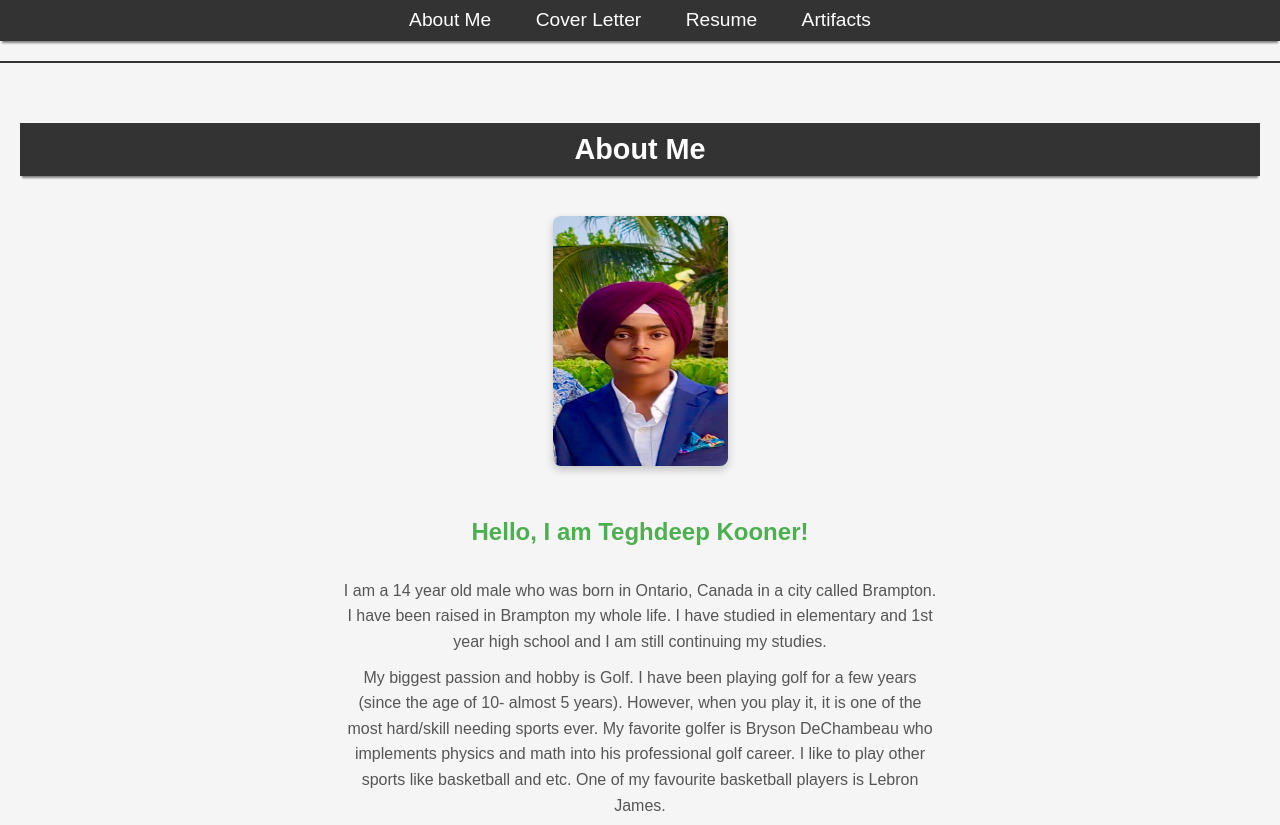
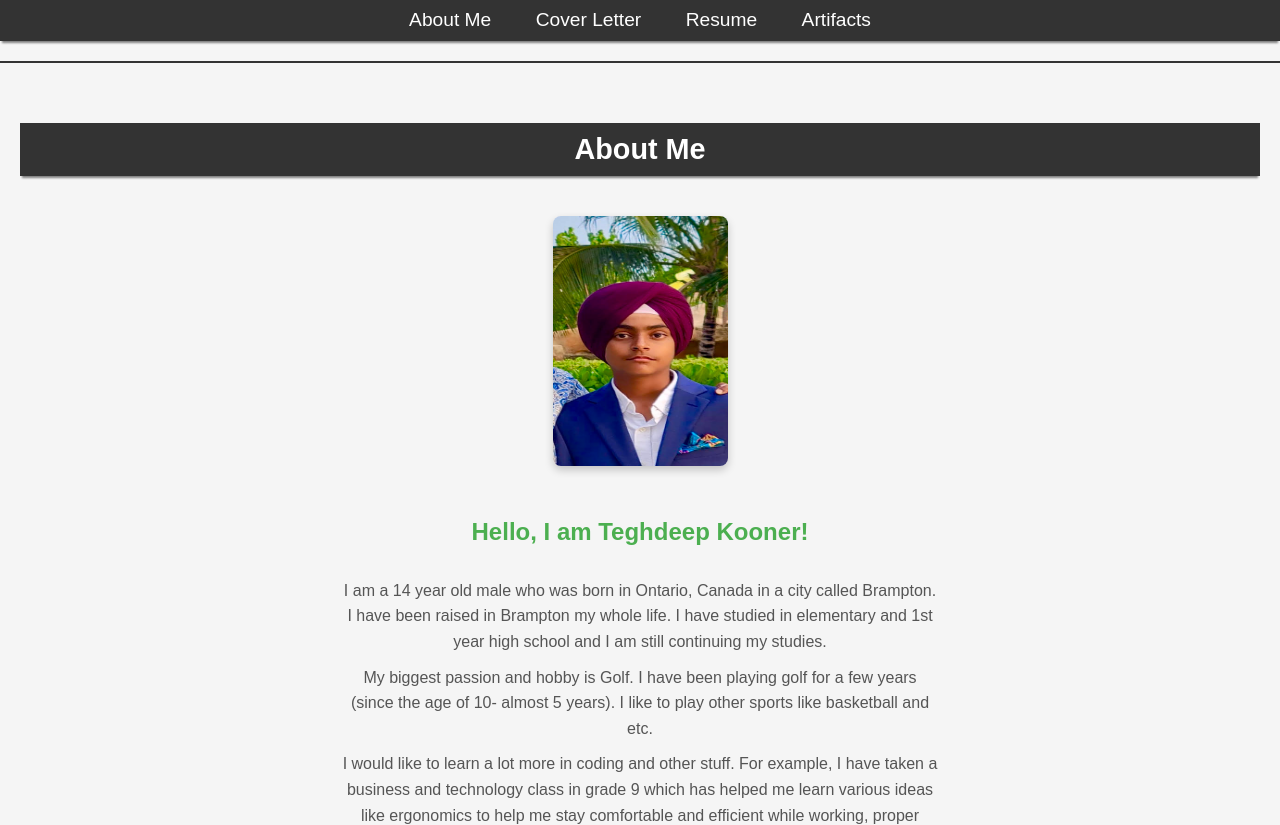
Before and after one commit to TeghK/teghdeeps-e-portfolio, a plain HTML site: page index.html in a window 1280 px wide. Shown: the part 86-911 px from the top of the page. Drawn offline with Linux system fonts and the light colour scheme.

Commit message:
Update index.html

```diff
--- a/index.html
+++ b/index.html
@@ -123,7 +123,7 @@
         <img src="Tegh-photo.jpg" alt="Tegh Photo">
         <h4>Hello, I am Teghdeep Kooner!</h4>
         <p>I am a 14 year old male who was born in Ontario, Canada in a city called Brampton. I have been raised in Brampton my whole life. I have studied in elementary and 1st year high school and I am still continuing my studies.</p>
-        <p>My biggest passion and hobby is Golf. I have been playing golf for a few years (since the age of 10- almost 5 years). However, when you play it, it is one of the most hard/skill needing sports ever. My favorite golfer is Bryson DeChambeau who implements physics and math into his professional golf career. I like to play other sports like basketball and etc. One of my favourite basketball players is Lebron James.</p>
+        <p>My biggest passion and hobby is Golf. I have been playing golf for a few years (since the age of 10- almost 5 years).  I like to play other sports like basketball and etc. </p>
         <p>I would like to learn a lot more in coding and other stuff. For example, I have taken a business and technology class in grade 9 which has helped me learn various ideas like ergonomics to help me stay comfortable and efficient while working, proper typing and key placement, coding with HTML and CSS (which was used to create this E-Portfolio) and more!</p>
         <p>I want to both get a good education, while pursuing my hobby and passion. I like to play other sports like basketball and etc. I wish to pursue an education in a good university/college in USA.</p>
     </div>
```
